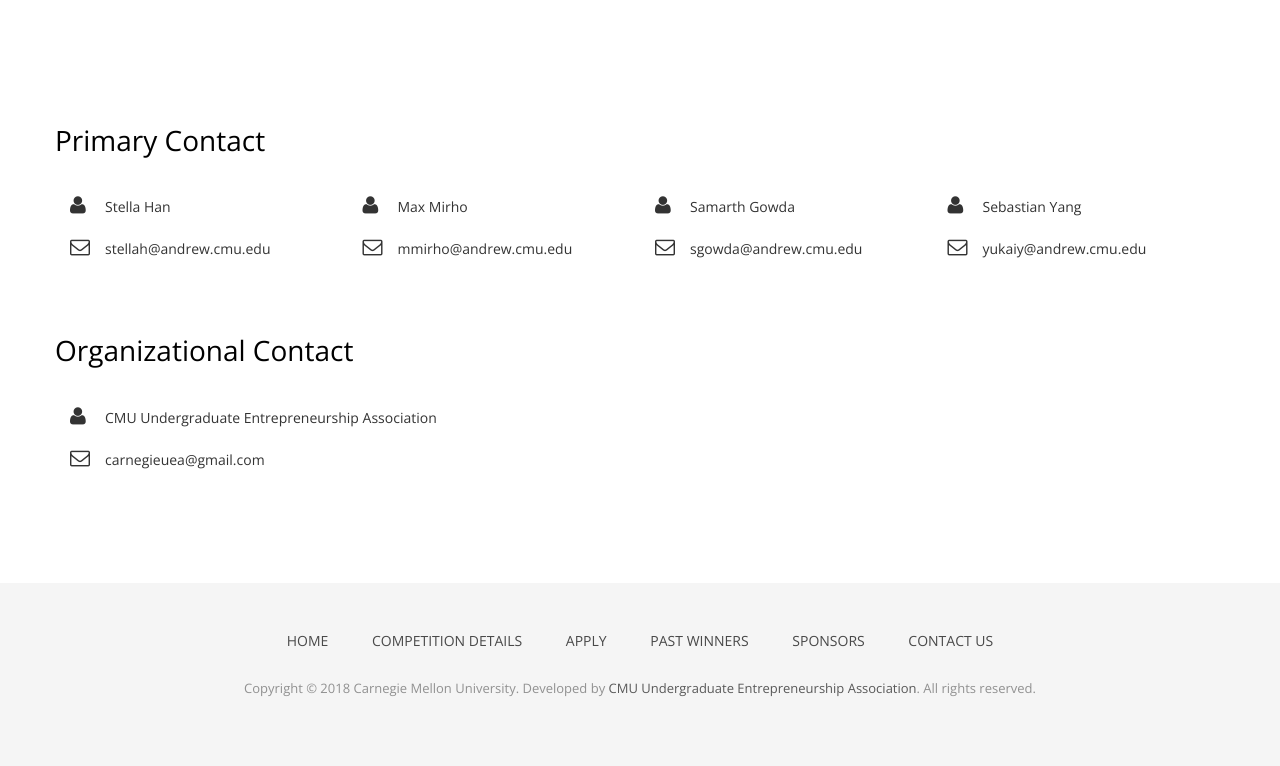
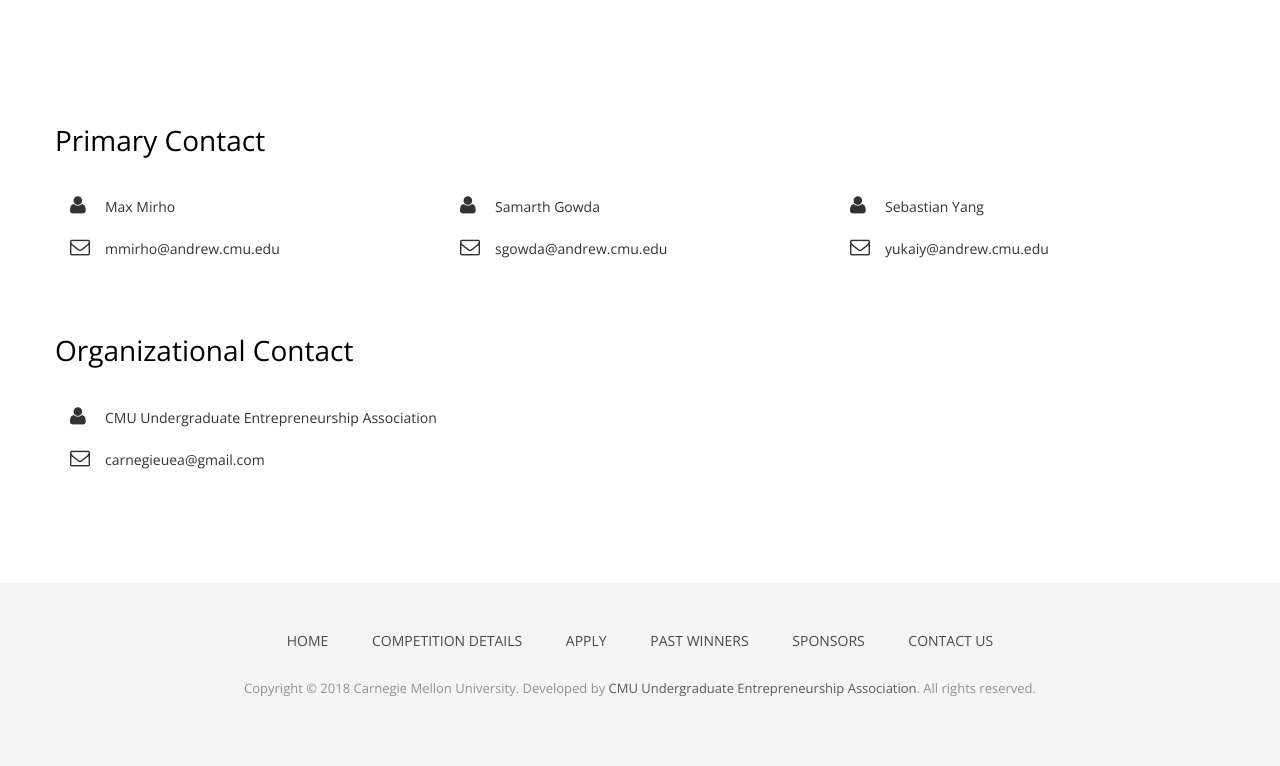
Before and after one commit to carnegieuea/cmuvc, a Jekyll site: the page built from contact.html, in a window 1280 px wide. Shown: the part 417-1183 px from the top of the page. Built offline with Jekyll 4.4.1, drawn with Linux system fonts in a browser that asks for light colours; nearby versions of some CDN libraries; some web fonts are replaced.

Commit message:
changing icon and remove stella

```diff
--- a/contact.html
+++ b/contact.html
@@ -20,17 +20,7 @@
     <div id="contact-box" class="row">
       <div class="block">
         <h2>Primary Contact</h2>
-        <div class="col-md-3 col-sm-12">
-          <ul class="address-block">
-            <li>
-              <i class="fa fa-user"></i>Stella Han
-            </li>
-            <li>
-              <i class="fa fa-envelope-o"></i>stellah@andrew.cmu.edu
-            </li>
-          </ul>
-        </div>
-        <div class="col-md-3 col-sm-12">
+        <div class="col-md-4 col-sm-12">
           <ul class="address-block">
             <li>
               <i class="fa fa-user"></i>Max Mirho
@@ -40,7 +30,7 @@
             </li>
           </ul>
         </div>
-        <div class="col-md-3 col-sm-12">
+        <div class="col-md-4 col-sm-12">
           <ul class="address-block">
             <li>
               <i class="fa fa-user"></i>Samarth Gowda
@@ -50,7 +40,7 @@
             </li>
           </ul>
         </div>
-        <div class="col-md-3 col-sm-12">
+        <div class="col-md-4 col-sm-12">
           <ul class="address-block">
             <li>
               <i class="fa fa-user"></i>Sebastian Yang
```
Also changed, not shown: favicon.ico, img/portfolio/Logo With Text (3).png (deleted).
